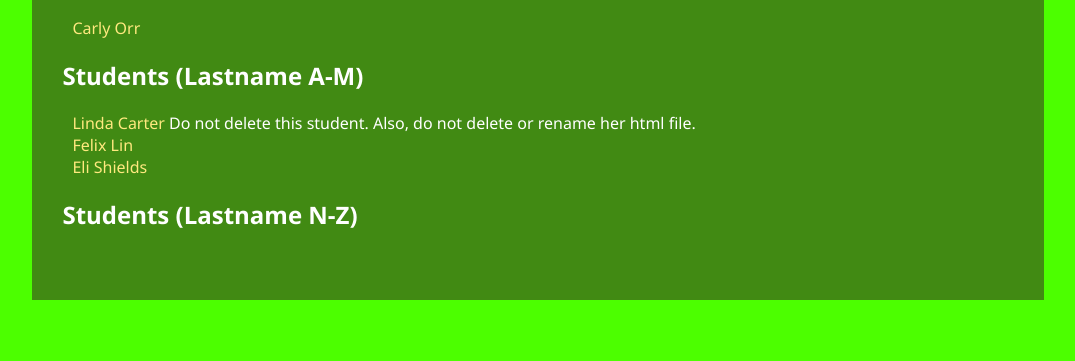
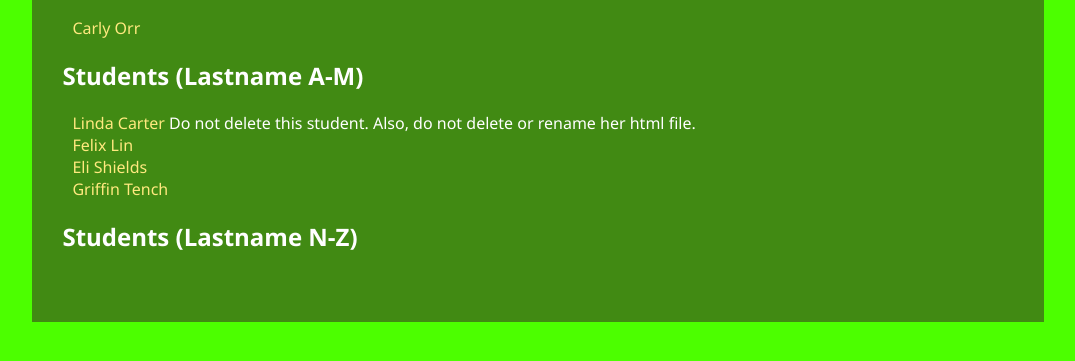
Before and after one commit to xenon234/durian, a plain HTML site: page Index.html in a window 1280 px wide. Shown: the part 227-588 px from the top of the page, without its empty margins (102-1177 px from the left). Drawn offline with Linux system fonts and the light colour scheme.

Commit message:
Added my page, image and CSS, and added a link to my page on index.html

```diff
--- a/Index.html
+++ b/Index.html
@@ -23,7 +23,8 @@
         <ul>
             <li><a href="LindaCarter.html">Linda Carter</a> Do not delete this student. Also, do not delete or rename her html file.</li>
             <li><a href="FelixLin.html">Felix Lin</a></li>
-	   <li><a href="EliShields.html">Eli Shields</a></li>
+	   		<li><a href="EliShields.html">Eli Shields</a></li>
+	   		<li><a href="GriffinTench.html">Griffin Tench</a></li>
         </ul>
 
         <h2>Students (Lastname N-Z)</h2>
--- /dev/null
+++ b/Style/Style_GriffinTench.css
@@ -0,0 +1,56 @@
+body {
+	font-family: Segoe UI, arial, sans-serif;
+	background-color: #4cff00;
+	color: #4cff00;
+}
+
+img.person {
+    width: 120px;
+    float:  right;
+    padding-left:  30px;
+    padding-right:  30px;
+}
+
+div#bio {
+    width:  80%;
+    padding-left:  30px;
+}
+
+div#logo {
+    padding: 15px;
+    margin: 20px auto 0px auto;
+    text-align: center;
+}
+
+div#container {
+	background-color: #529b24;
+	min-width:850px;
+	margin-left: auto;
+	margin-right: auto;
+	min-height: 300px;
+	margin: 0 auto -4em;
+	clear: both;
+	margin-left: auto;
+	margin-right: auto;
+	width: 80%;
+    padding-bottom: 50px;
+    border-radius: 10px;
+}
+
+h1, h2, div>a {
+    padding-left:  30px;
+}
+
+ul>li {
+    list-style-type: none;
+}
+
+a {
+    text-decoration: none;
+    color:  #FFE97F;
+    outline:  none;
+}
+
+img {border:  0;}
+
+a img {outline:  none;}
```
Also changed, not shown: GriffinTench.html (added, +25 -0 lines), Images/GriffinTench.png (added).
